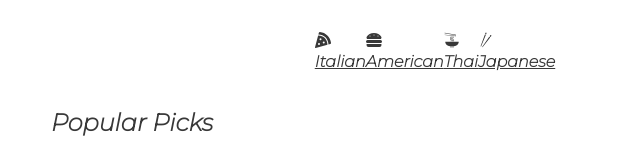
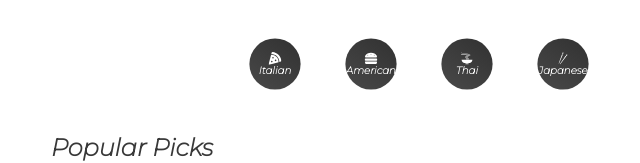
Before and after one commit to tshepoandi/recipe-book, a React (Create React App) app: page / in a window 1280 px wide. Shown: the top 163 px of the page, without its empty margins (205-845 px from the left). Built offline with nearby package versions, Linux system fonts and the light colour scheme; no server answers.

Commit message:
category styling

```diff
--- a/src/Components/Category.jsx
+++ b/src/Components/Category.jsx
@@ -7,31 +7,56 @@
 function Category() {
   return (
     <List>
-        <NavLink to={'/cuisine/Italian'}>
+        <SLink to={'/cuisine/Italian'}>
             <FaPizzaSlice/>
-            <h4>Italian</h4>
-        </NavLink >
-        <NavLink  to={'/cuisine/American'}>
+            <Hfour>Italian</Hfour>
+        </SLink >
+        <SLink  to={'/cuisine/American'}>
             <FaHamburger/>
-            <h4>American</h4>
-        </NavLink >
-        <NavLink to={'/cuisine/Thai'} >
+            <Hfour>American</Hfour>
+        </SLink >
+        <SLink to={'/cuisine/Thai'} >
             <GiNoodles/>
-            <h4>Thai</h4>
-        </NavLink>
-        <NavLink to={'/cuisine/Japanese'}>
+            <Hfour>Thai</Hfour>
+        </SLink>
+        <SLink to={'/cuisine/Japanese'}>
             <GiChopsticks/>
-            <h4>Japanese</h4>
-        </NavLink>
+            <Hfour>Japanese</Hfour>
+        </SLink>
 
     </List>
   )
 }
 
+const Hfour = styled.h4`
+color:white;
+font-size:0.8rem;`
+
 const List = styled.div`
     display: flex;
     justify-content: center;
     margin:2rem 0rem;
+
+`
+const SLink = styled(NavLink)`
+    color:white;
+    display: flex;
+    flex-direction: column;
+    justify-content: center;
+    align-items: center;
+    border-radius: 50%;
+    margin-right:2rem;
+    text-decoration: none;
+    background: linear-gradient(35deg,#494949,#313131);
+    width:4rem;
+    height:4rem;
+    cursor:pointer;
+    transform: scale(0.8);
+    &.active{
+        background:linear-gradient(to right,#f27121,#e94057)
+    }
+
 `
 
+
 export default Category
```
